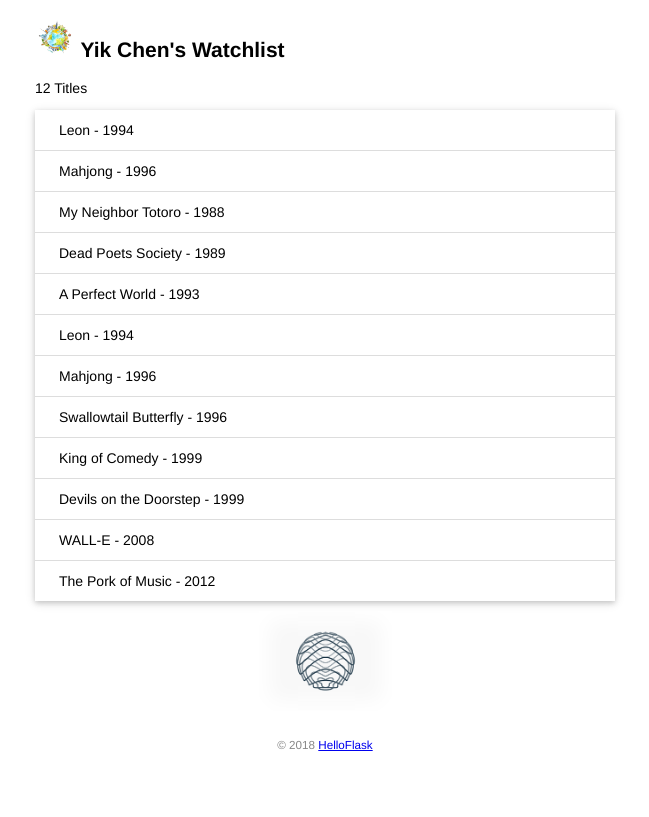
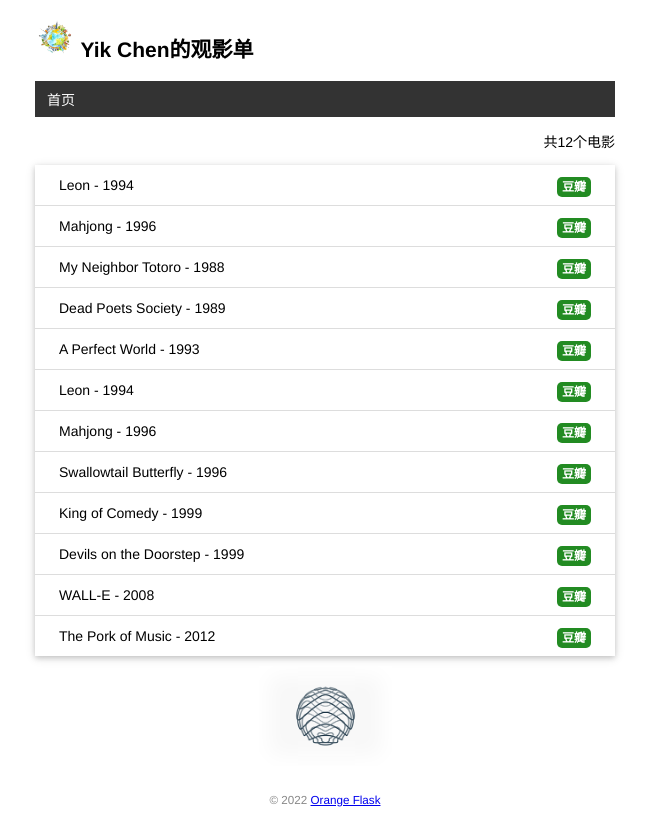
Before and after one commit to 296452965/flask_watchlist, a Flask app: page / in a window 1280 px wide. Shown: the whole page, without its empty margins (315-964 px from the left). Before the commit the page ends 751 px from the top, so only its background shows below. Run offline with Flask 2, Linux system fonts and the light colour scheme; data comes from the database, SQL or seed files in the repository.

Commit message:
添加了基础模板，运用模板继承修改了主页模板，添加了错误模板

```diff
--- a/app.py
+++ b/app.py
@@ -42,6 +42,17 @@ def forge():
     click.echo('Forge done.')
 
 
+@app.context_processor
+def inject_user():
+    user = User.query.first()
+    return dict(user=user)
+
+
+@app.errorhandler(404)  # 传入要处理的错误代码
+def page_not_found(e):  # 接受异常对象作为参数
+    return render_template('404.html'), 404  # 返回模板和状态码
+
+
 class User(db.Model):
     id = db.Column(db.Integer, primary_key=True)
     name = db.Column(db.String(20))
@@ -55,6 +66,5 @@ class Movie(db.Model):
 
 @app.route("/")
 def index():
-    user = User.query.first()
     movies = Movie.query.all()
-    return render_template('index.html', user=user, movies=movies)
+    return render_template('index.html', movies=movies)
--- a/static/style.css
+++ b/static/style.css
@@ -4,6 +4,31 @@ body {
     max-width: 580px;
     font-size: 14px;
     font-family: Helvetica, Arial, sans-serif;
+}
+
+/*导航栏*/
+nav ul {
+    list-style-type: none;
+    margin: 0;
+    padding: 0;
+    overflow: hidden;
+    background-color: #333;
+}
+
+nav li {
+    float: left;
+}
+
+nav li a {
+    display: block;
+    color: white;
+    text-align: center;
+    padding: 8px 12px;
+    text-decoration: none;
+}
+
+nav li a:hover {
+    background-color: #111;
 }
 
 /* 页脚 */
@@ -33,7 +58,7 @@ footer {
 }
 
 .movie-list li:last-child {
-    border-bottom:none;
+    border-bottom: none;
 }
 
 .movie-list li:hover {
@@ -46,17 +71,33 @@ footer {
     margin: 0 auto;
     height: 100px;
 }
+
 .cover {
     margin: 0 auto;
     width: 133px;
     height: 100px;
     position: relative;
 }
+
 .cover:after {
     position: absolute;
     content: '';
     width: 100%;
     height: 100%;
     top: 0;
-    box-shadow:0 0 20px 10px #ffffff inset;
+    box-shadow: 0 0 20px 10px #ffffff inset;
 }
+/*豆瓣样式*/
+.float-right {
+    float: right;
+}
+
+.douban {
+    font-size: 12px;
+    font-weight: bold;
+    color: white;
+    text-decoration: none;
+    background: forestgreen;
+    border-radius: 5px;
+    padding: 3px 5px;
+}
--- /dev/null
+++ b/templates/base.html
@@ -0,0 +1,27 @@
+<!DOCTYPE html>
+<html lang="en">
+<head>
+    {% block head %}
+    <meta charset="utf-8">
+    <meta name="viewport" content="width=device-width, initial-scale=1.0">
+    <link rel="stylesheet" href="{{ url_for('static', filename='style.css') }}">
+    <link rel="icon" href="{{ url_for('static', filename='favicon.ico') }}">
+    <title>{{ user.name }}'的观影单</title>
+    {% endblock %}
+</head>
+<body>
+    <h2>
+        <img src="{{ url_for('static', filename='/images/earth.png')}}" alt="avatar" class="avatar">
+        {{ user.name }}的观影单
+    </h2>
+    <nav>
+        <ul>
+            <li><a href="{{ url_for('index') }}">首页</a></li>
+        </ul>
+    </nav>
+    {% block content %}{% endblock %}
+    <footer>
+        <small>&copy; 2022 <a href="#">Orange Flask</a></small>
+    </footer>
+</body>
+</html>
--- a/templates/index.html
+++ b/templates/index.html
@@ -1,28 +1,18 @@
-<!DOCTYPE html>
-<html lang="en">
-<head>
-    <meta charset="utf-8">
-    <link rel="stylesheet" href="{{ url_for('static', filename='style.css') }}">
-    <link rel="icon" href="{{ url_for('static', filename='favicon.ico') }}">
-    <title>{{ user.name }}'s Watchlist</title>
-</head>
-<body>
-    <h2>
-        <img src="{{ url_for('static', filename='/images/earth.png')}}" alt="avatar" class="avatar">
-        {{ user.name }}'s Watchlist
-    </h2>
+{% extends 'base.html' %}
+{% block content %}
 {# 使用 length 过滤器获取 movies 变量的长度 #}
-    <p>{{ movies|length }} Titles</p>
+<p style="text-align: right">共{{ movies|length }}个电影</p>
 <ul class="movie-list">
     {% for movie in movies %}
-        <li>{{ movie.title }} - {{ movie.year }}</li>
+    <li>
+        {{ movie.title }} - {{ movie.year }}
+        <span class="float-right">
+            <a href="https://search.douban.com/movie/subject_search?search_text={{ movie.title }}" target="_blank" title="Find this movie on douban" class="douban">豆瓣</a>
+        </span>
+    </li>
     {% endfor %}
 </ul>
 <div class="cover">
     <img src="{{ url_for('static', filename='images/physics.gif')}}" alt="physics" class="physics">
 </div>
-    <footer>
-        <small>&copy; 2018 <a href="#">HelloFlask</a></small>
-    </footer>
-</body>
-</html>
+{% endblock %}
```
Also changed, not shown: templates/404.html (added, +11 -0 lines). Lines whose indentation alone changed are shown as unchanged.
